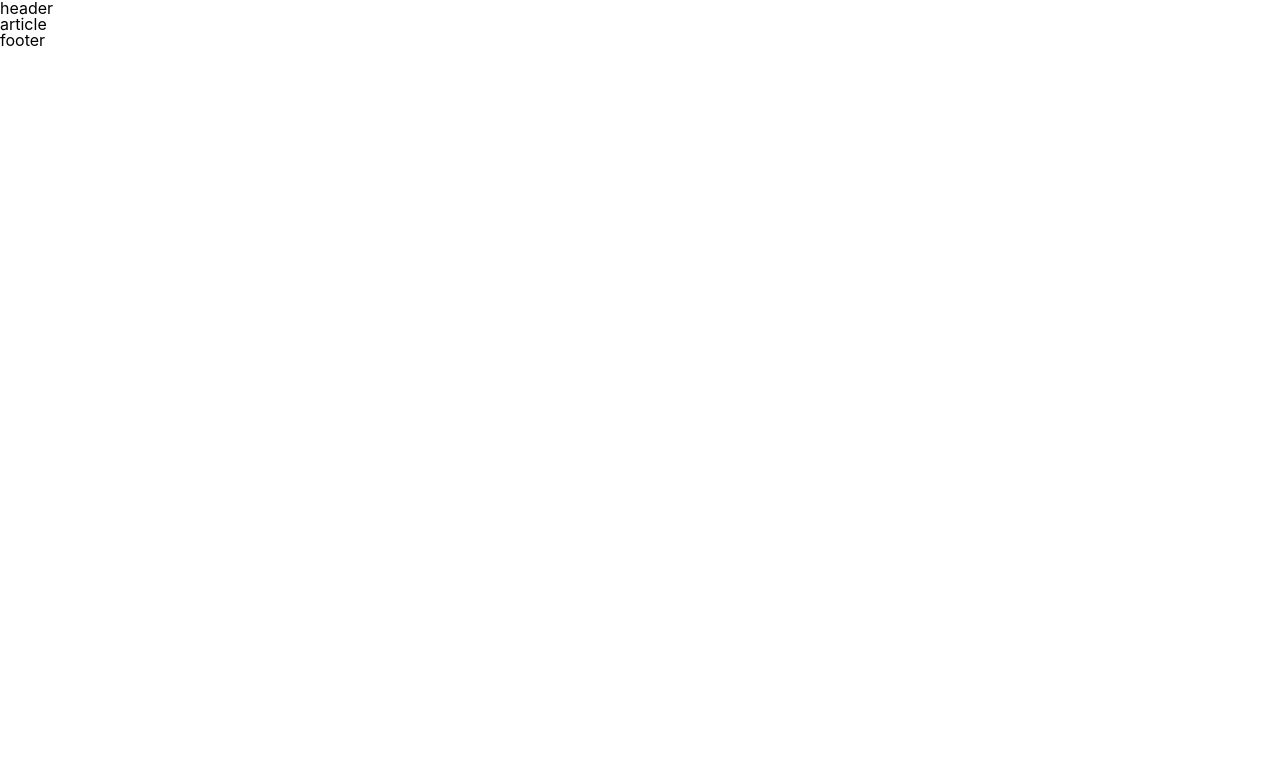
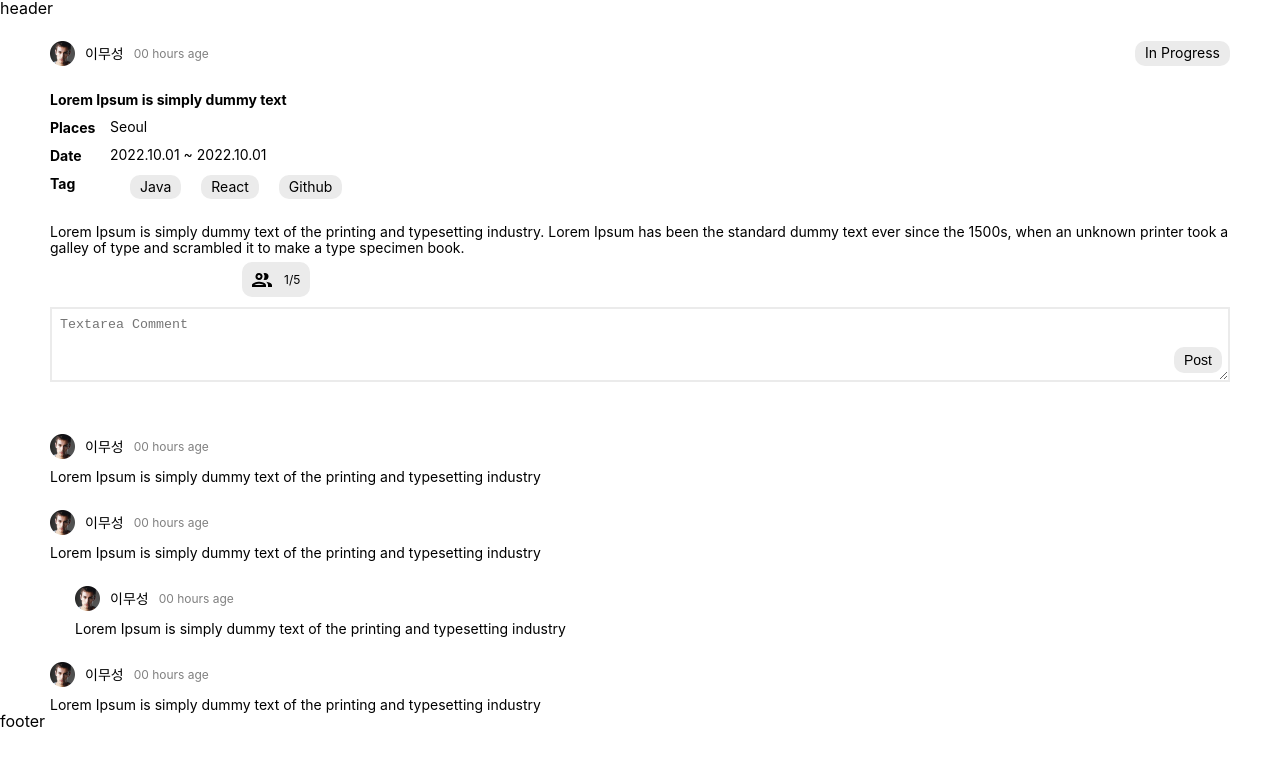
Before and after one commit to mentors-service/mentors-service-FE, a React (Create React App) app: page /article in a window 1280 px wide. Shown: the top 766 px of the page. Built offline with nearby package versions, Linux system fonts and the light colour scheme.

Commit message:
feat: 게시판 페이지 마크업 구현

```diff
--- /dev/null
+++ b/src/pages/article/Article.style.tsx
@@ -0,0 +1,136 @@
+import styled from 'styled-components';
+
+export const ProfileWrapper = styled.main`
+  padding: 0 50px 0 50px;
+`;
+
+export const User = styled.section`
+  display: flex;
+  margin-top: 25px;
+  justify-content: space-between;
+`;
+
+export const UserStatusWrapper = styled.div`
+  display: flex;
+  align-items: center;
+  gap: 10px;
+`;
+
+export const Name = styled.span`
+  font-size: ${(props) => props.theme.fonts.$xs};
+  line-height: 16px;
+`;
+
+export const ActivityTime = styled.span`
+  font-size: ${(props) => props.theme.fonts.$xxs};
+  line-height: 13px;
+  color: #808080;
+`;
+
+export const ProgressSpan = styled.span`
+  font-size: ${(props) => props.theme.fonts.$xs};
+  max-width: fit-content;
+  background: #ebebeb;
+  border-radius: 10px;
+  padding: 5px 10px 5px 10px;
+`;
+
+export const ArticleDataWrapper = styled.section`
+  display: flex;
+  flex-direction: column;
+  margin-top: 25px;
+`;
+
+export const ArticleSection = styled.div`
+  display: flex;
+  flex-direction: column;
+  gap: 10px;
+`;
+
+export const Title = styled.h2`
+  font-weight: 700;
+  font-size: ${(props) => props.theme.fonts.$xs};
+  line-height: 18px;
+`;
+
+export const Place = styled.div`
+  display: flex;
+`;
+export const Date = styled.div`
+  display: flex;
+`;
+export const Tag = styled.div`
+  display: flex;
+  gap: 20px;
+`;
+
+export const Label = styled(Title)`
+  width: 60px;
+`;
+
+export const Span = styled.span`
+  font-size: ${(props) => props.theme.fonts.$xs};
+  line-height: 16px;
+`;
+
+export const TagSpan = styled(ProgressSpan)``;
+
+export const ArticleContent = styled.p`
+  font-size: ${(props) => props.theme.fonts.$xs};
+  line-height: 16px;
+  margin: 25px 0 6px 0;
+`;
+
+export const PersonnelStatus = styled(ProgressSpan)`
+  img {
+    margin-right: 12px;
+  }
+  display: flex;
+  align-items: center;
+  font-size: ${(props) => props.theme.fonts.$xxs};
+  line-height: 15px;
+  margin-left: 192px;
+  padding: 10px;
+`;
+
+export const TextareaWrapper = styled.div`
+  position: relative;
+`;
+
+export const Textarea = styled.textarea`
+  height: 75px;
+  margin-top: 10px;
+  padding: 8px;
+  width: 100%;
+  box-sizing: border-box;
+  border: 2px solid #ebebeb;
+`;
+
+export const PostBtn = styled.button`
+  font-size: ${(props) => props.theme.fonts.$xs};
+  line-height: 16px;
+  position: absolute;
+  top: 50px;
+  right: 8px;
+  background: #ebebeb;
+  border-radius: 10px;
+  padding: 5px 10px;
+`;
+
+export const Comments = styled.section`
+  margin-top: 50px;
+  display: flex;
+  flex-direction: column;
+  gap: 25px;
+`;
+
+export const Comment = styled.article``;
+
+export const ReplyComment = styled.article`
+  padding-left: 25px;
+`;
+export const CommentContent = styled.p`
+  font-size: ${(props) => props.theme.fonts.$xs};
+  line-height: 16px;
+  margin-top: 10px;
+`;
--- a/src/pages/article/Article.tsx
+++ b/src/pages/article/Article.tsx
@@ -1,8 +1,72 @@
+import * as S from './Article.style';
+import UserStatus from './UserStatus';
+
 const Article = () => {
   return (
-    <div>
-      <div>article</div>
-    </div>
+    <S.ProfileWrapper>
+      <S.User>
+        <UserStatus />
+        <S.ProgressSpan>In Progress</S.ProgressSpan>
+      </S.User>
+
+      <S.ArticleDataWrapper>
+        <S.ArticleSection>
+          <S.Title>Lorem Ipsum is simply dummy text</S.Title>
+
+          <S.Place>
+            <S.Label as='label'>Places</S.Label>
+            <S.Span>Seoul</S.Span>
+          </S.Place>
+
+          <S.Date>
+            <S.Label as='label'>Date</S.Label>
+            <S.Span>2022.10.01 ~ 2022.10.01</S.Span>
+          </S.Date>
+
+          <S.Tag>
+            <S.Label as='label'>Tag</S.Label>
+            <S.TagSpan>Java</S.TagSpan>
+            <S.TagSpan>React</S.TagSpan>
+            <S.TagSpan>Github</S.TagSpan>
+          </S.Tag>
+        </S.ArticleSection>
+
+        <S.ArticleContent>
+          Lorem Ipsum is simply dummy text of the printing and typesetting industry. Lorem Ipsum has been the standard
+          dummy text ever since the 1500s, when an unknown printer took a galley of type and scrambled it to make a type
+          specimen book.
+        </S.ArticleContent>
+
+        <S.PersonnelStatus>
+          <img src='/img/Person.png' alt='' />
+          1/5
+        </S.PersonnelStatus>
+
+        <S.TextareaWrapper>
+          <S.Textarea placeholder='Textarea Comment' />
+          <S.PostBtn type='submit'>Post</S.PostBtn>
+        </S.TextareaWrapper>
+      </S.ArticleDataWrapper>
+
+      <S.Comments>
+        <S.Comment>
+          <UserStatus />
+          <S.CommentContent>Lorem Ipsum is simply dummy text of the printing and typesetting industry</S.CommentContent>
+        </S.Comment>
+        <S.Comment>
+          <UserStatus />
+          <S.CommentContent>Lorem Ipsum is simply dummy text of the printing and typesetting industry</S.CommentContent>
+        </S.Comment>
+        <S.ReplyComment>
+          <UserStatus />
+          <S.CommentContent>Lorem Ipsum is simply dummy text of the printing and typesetting industry</S.CommentContent>
+        </S.ReplyComment>
+        <S.Comment>
+          <UserStatus />
+          <S.CommentContent>Lorem Ipsum is simply dummy text of the printing and typesetting industry</S.CommentContent>
+        </S.Comment>
+      </S.Comments>
+    </S.ProfileWrapper>
   );
 };
 
--- /dev/null
+++ b/src/pages/article/UserStatus.tsx
@@ -0,0 +1,20 @@
+import * as S from './Article.style';
+
+const UserStatus = () => {
+  return (
+    <S.UserStatusWrapper>
+      <img
+        src='/img/ProfileImg.png'
+        alt=''
+        style={{
+          width: '25px',
+          height: '25px',
+        }}
+      />
+      <S.Name>이무성</S.Name>
+      <S.ActivityTime>00 hours age</S.ActivityTime>
+    </S.UserStatusWrapper>
+  );
+};
+
+export default UserStatus;
```
